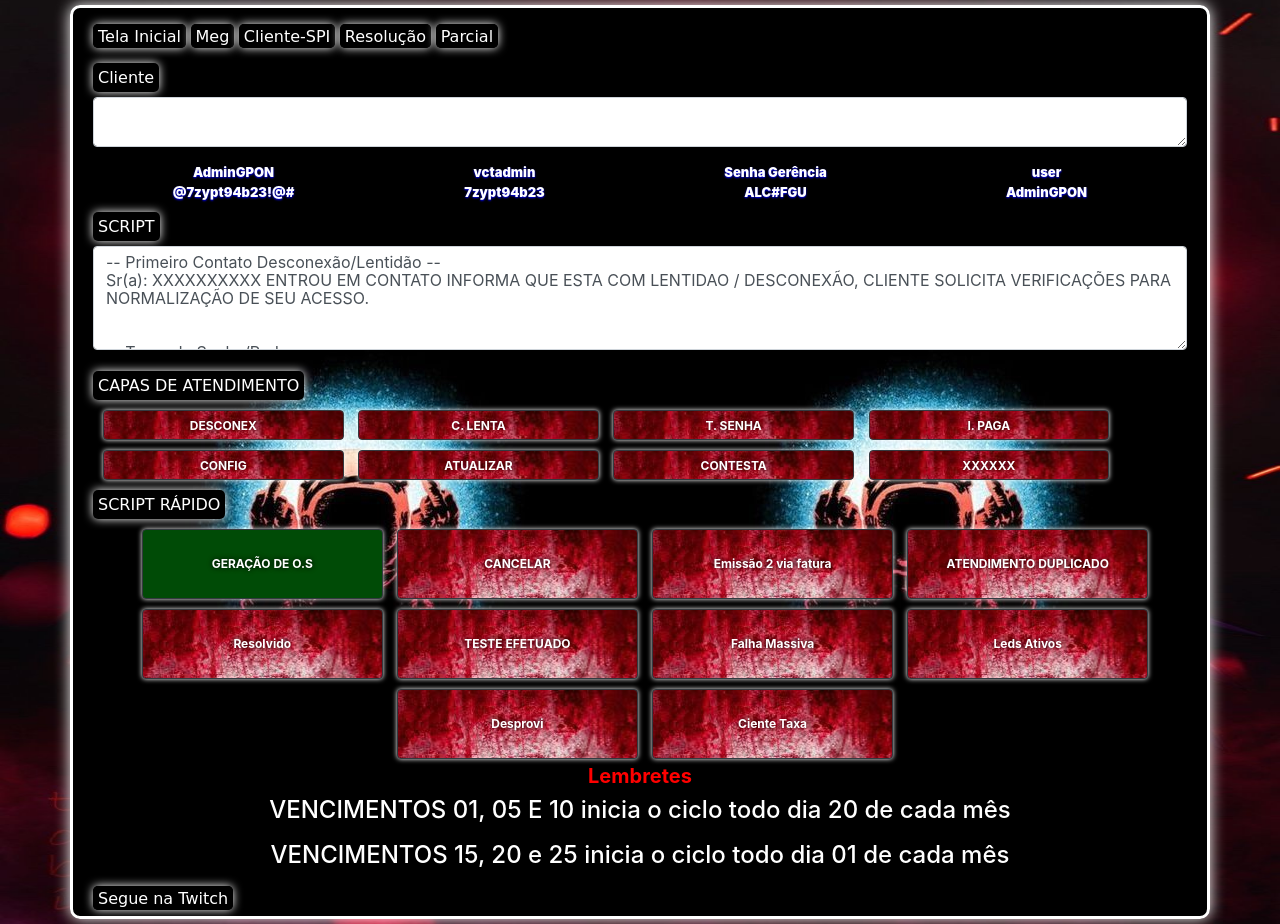
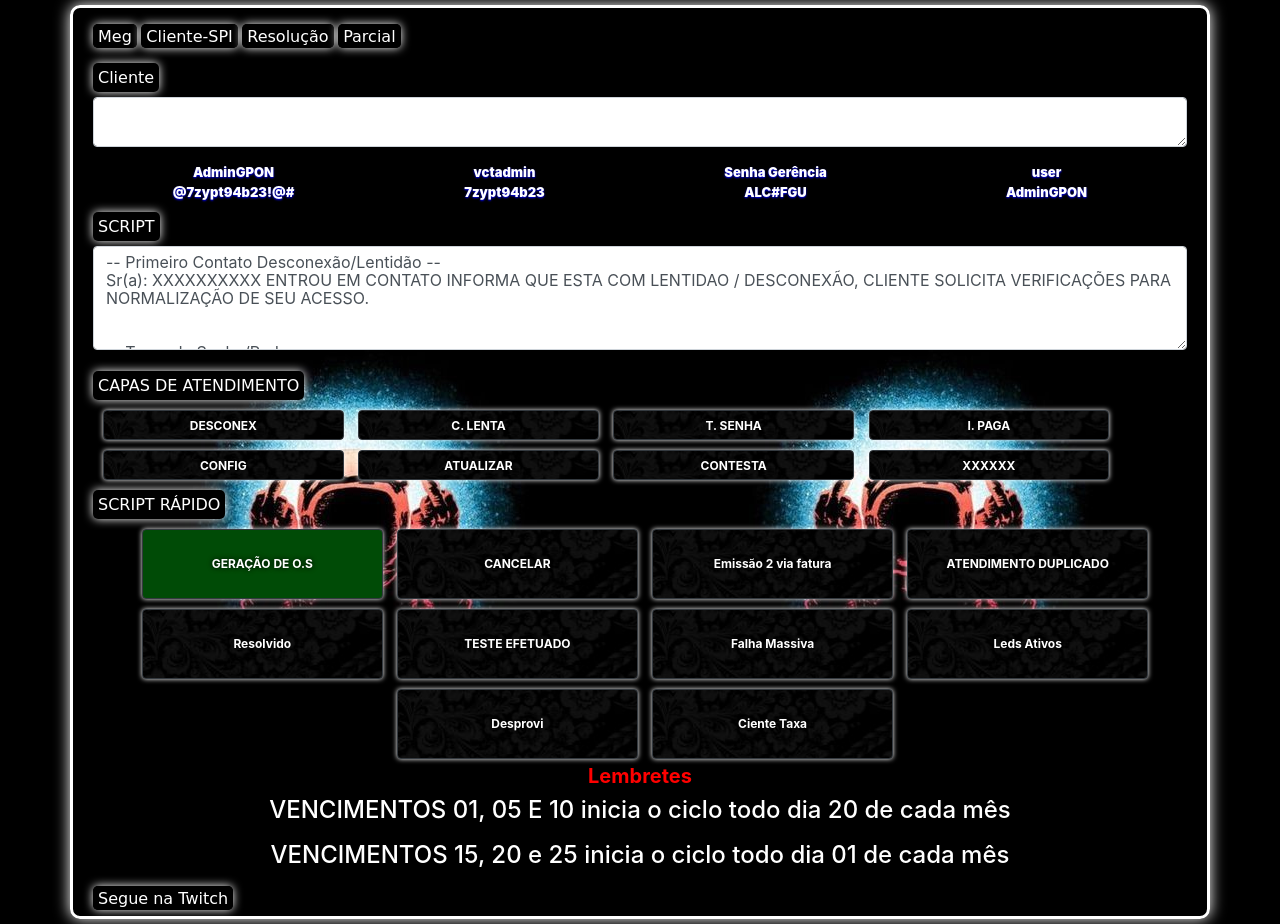
Before and after one commit to christianbarbosa/ScriptOn, a plain HTML site: page Christian/demo/ScriptOn.html in a window 1280 px wide. Drawn offline with nearby package versions, Linux system fonts and the light colour scheme; files whose address does not match are found by name.

Commit message:
att 24072022

```diff
--- a/Christian/demo/ScriptOn.html
+++ b/Christian/demo/ScriptOn.html
@@ -23,7 +23,6 @@
   <div class="col">
 
  <div class="bot">
-    <a href="../index.html" class="parcial">Tela Inicial</a>
     <a href="meg.html" class="parcial">Meg</a>
     <a href="spi.html" class="parcial">Cliente-SPI</a>
     <a href="resolução.html" class="parcial">Resolução</a>
--- a/Christian/demo/estilo.css
+++ b/Christian/demo/estilo.css
@@ -3,7 +3,6 @@
 
     body{
       background: black;
-      background-image: url("img/fundo2.jpg");
       background-repeat: round;
     }
 
@@ -76,7 +75,6 @@ button {
   margin-left: 10px;
   border: solid white;
   box-shadow: 0 0 5px white;
-  background: url("img/03.jpg");
 }
 
 .box{
@@ -93,6 +91,7 @@ button {
  height: 70px;
  font-size: 12px;
  text-shadow: 0 0 5px black;
+ background-image: url(img/back2.jpg);
 }
 
 .lock{
```
Also changed, not shown: Christian/demo/img/0101.gif (added).
